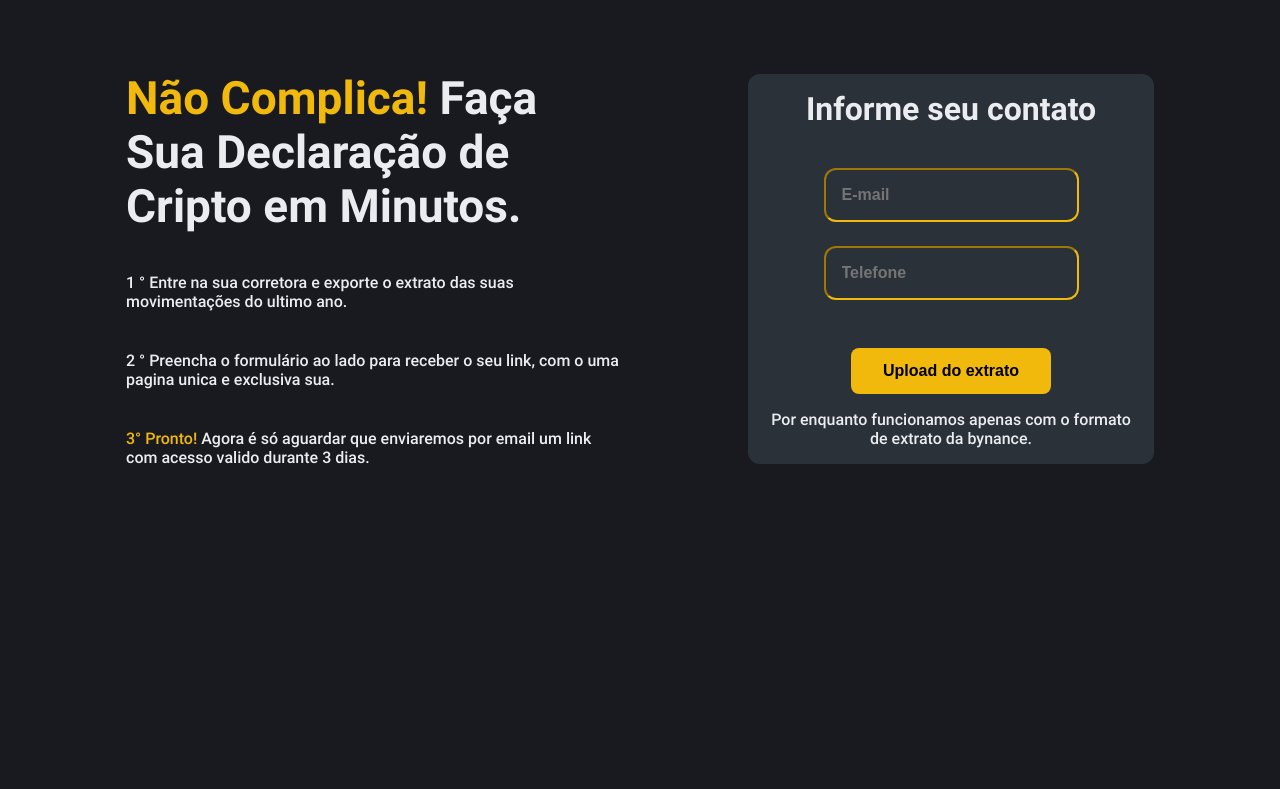
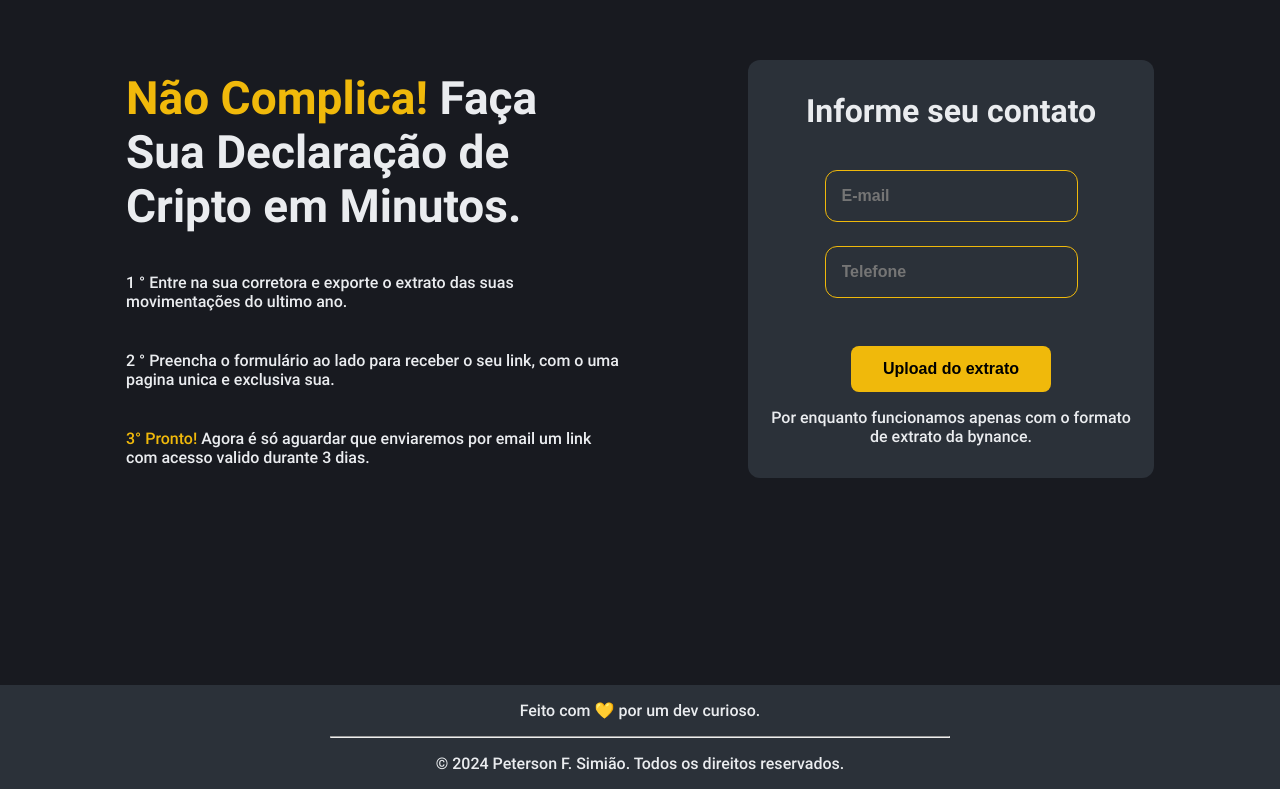
Before and after one commit to PetersonFonsec/TaxChain, a Next.js app: page / in a window 1280 px wide. Shown: the part 147-936 px from the top of the page. Before the commit the page ends 832 px from the top, so only its background shows below. Built offline with nearby package versions, Linux system fonts and the light colour scheme.

Commit message:
feat: Criado footer

```diff
--- a/src/app/page.module.css
+++ b/src/app/page.module.css
@@ -72,6 +72,7 @@
   .form {
     margin-top: 0;
     width: 406px;
+    padding: var(--space-4)  var(--space-2);
   }
 }
 
@@ -115,7 +116,7 @@
   padding: var(--space-2);
   font-size: var(--font-size-md);
   border-radius: var(--border-radius-2);
-  border-color: var(--contrast-color-2);
+  border: 1px solid var(--contrast-color-2);
   font-weight: var(--font-weight-medium);
   color: var( --font-color-primary);
 }
@@ -128,3 +129,16 @@
   margin-top: var(--space-3);
   margin-bottom: var(--space-2);
 }
+
+.footer {
+  background-color: var(--background-color-ligth);
+  color: var(--font-color-primary);
+  padding: var(--space-2);
+  text-align: center;
+}
+
+.footer hr {
+  margin: var(--space-2) auto;
+  width: 100%;
+  max-width: 620px;
+}
--- a/src/app/page.tsx
+++ b/src/app/page.tsx
@@ -43,6 +43,9 @@ export default function Home() {
       </main>
 
       <footer className={styles.footer}>
+        <span>Feito com 💛 por um dev curioso.</span>
+        <hr />
+        <span>© 2024 Peterson F. Simião. Todos os direitos reservados.</span>
       </footer>
     </>
   );
```
